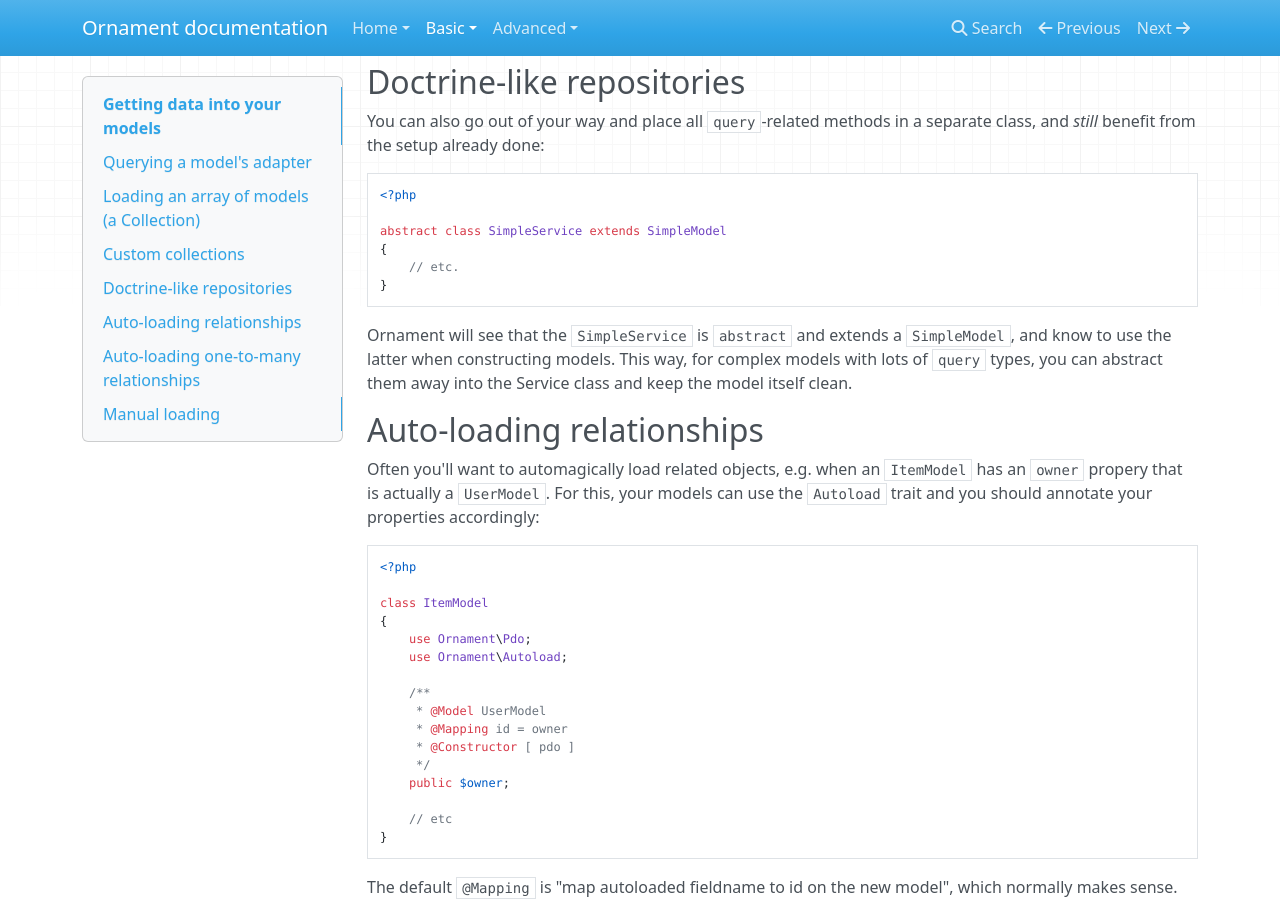
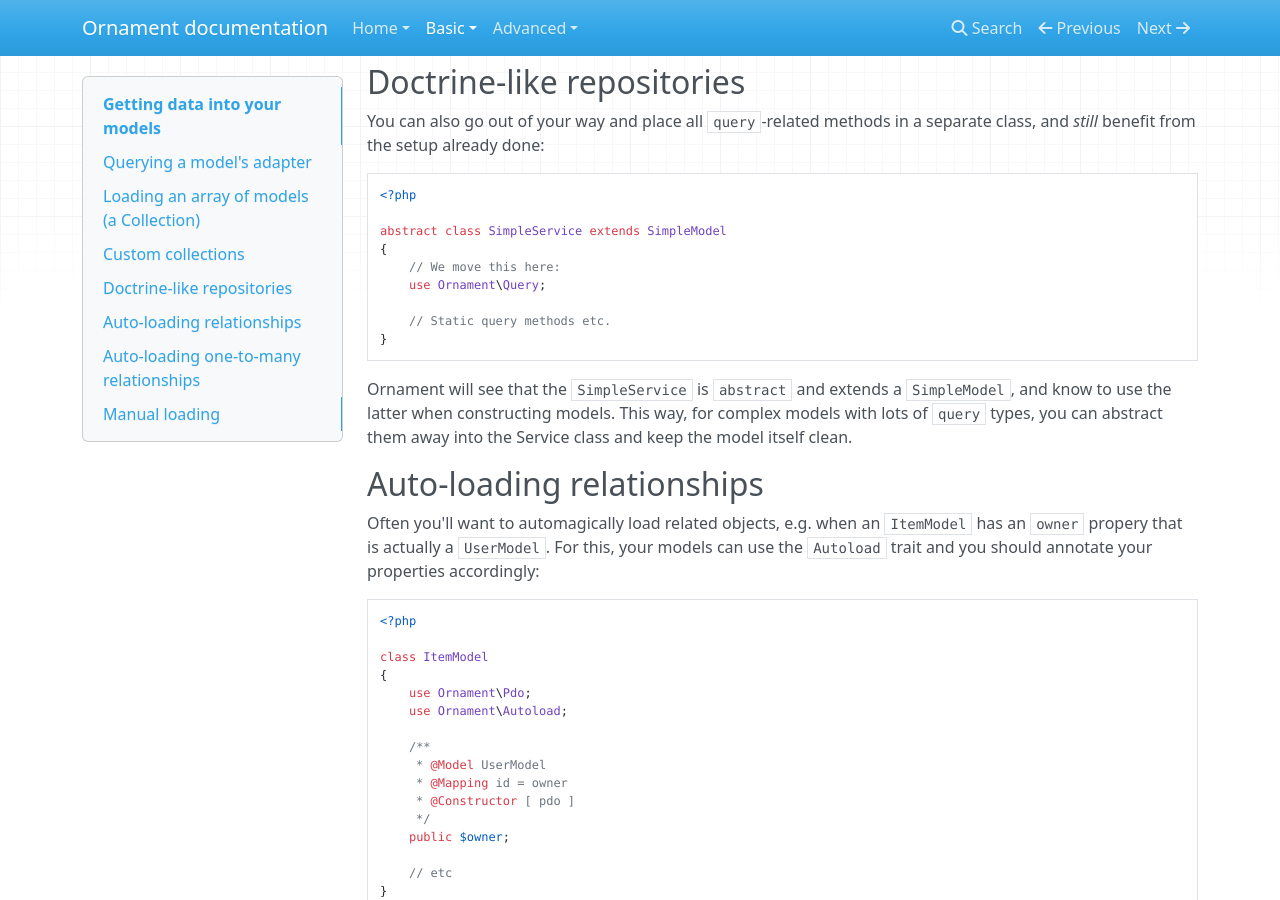
Before and after one commit to ornament-orm/ornament, an MkDocs documentation site: the page built from docs/basic/loading.md, in a window 1280 px wide and 900 px high, scrolled down 2079 px. Built offline with MkDocs 1.6.1, drawn with Linux system fonts in a browser that asks for light colours; nearby versions of some CDN libraries; old or Windows-style settings are respelled for this version of MkDocs.

Commit message:
be clearer

````diff
--- a/docs/basic/loading.md
+++ b/docs/basic/loading.md
@@ -121,7 +121,10 @@ separate class, and _still_ benefit from the setup already done:
 
 abstract class SimpleService extends SimpleModel
 {
-    // etc.
+    // We move this here:
+    use Ornament\Query;
+
+    // Static query methods etc.
 }
 ```
 
````
